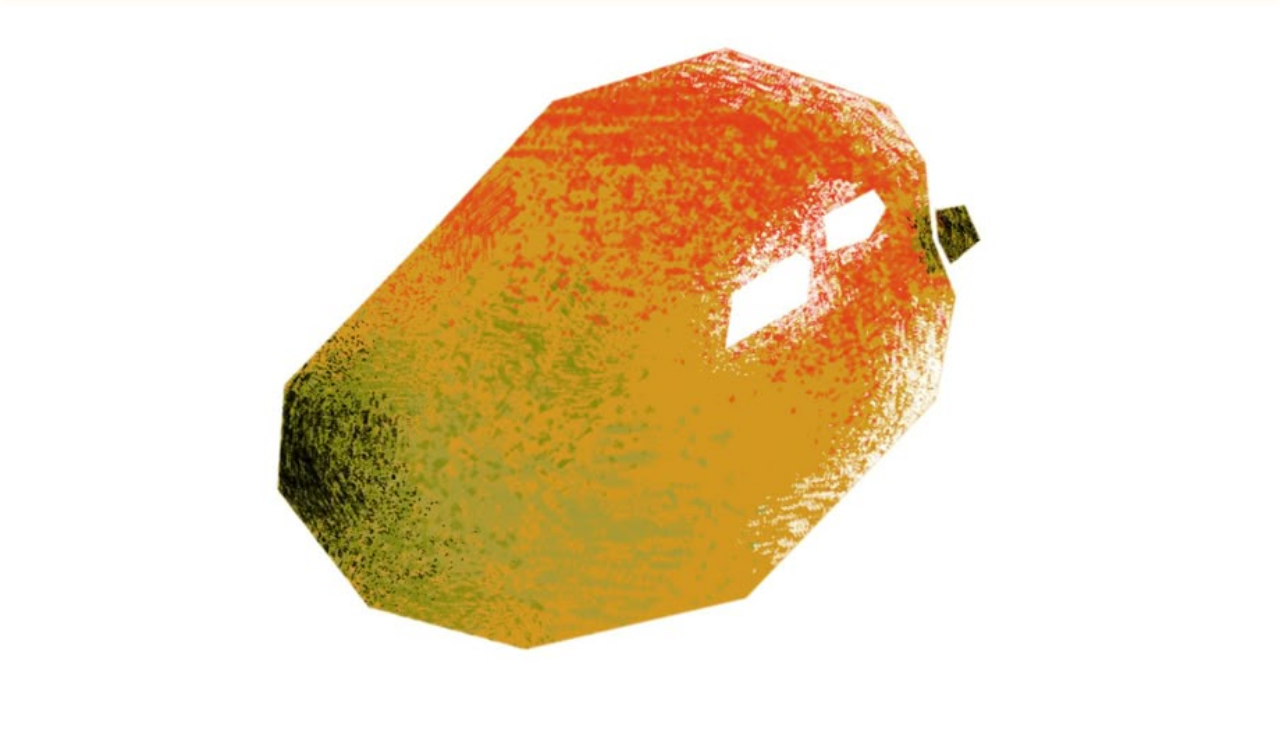
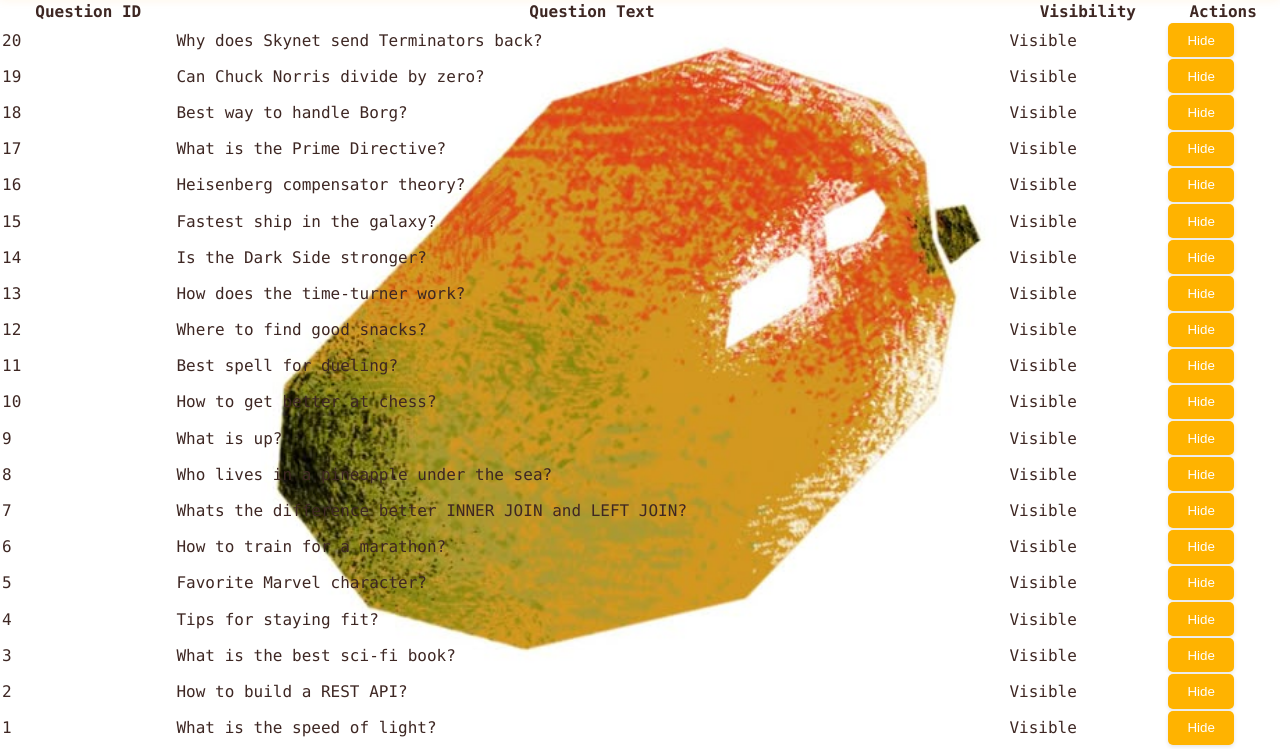
Before and after one commit to Techdude01/MangoDB, a Flask app: page /admin_dashboard in a window 1280 px wide. Shown: the part 51-800 px from the top of the page. Run offline with Flask 3, Linux system fonts and the light colour scheme; a user stored in the database is signed in; data comes from the database, SQL or seed files in the repository.

Commit message:
whadahellCSS

```diff
--- a/server/main.py
+++ b/server/main.py
@@ -179,6 +179,54 @@ def hide_question(question_id):
 
     return redirect(url_for('home'))
 
+@app.route('/unhide_question/<int:question_id>', methods=['POST'])
+def unhide_question(question_id):
+    if session.get('role') != 'admin':
+        flash('Access denied: Admins only.', 'danger')
+        return redirect(url_for('home'))
+
+    conn = connect_db()
+    cursor = conn.cursor()
+    try:
+        cursor.execute("UPDATE Question SET visibility = 'visible' WHERE questionID = %s", (question_id,))
+        conn.commit()
+        flash('Question unhidden successfully.', 'success')
+    except Exception as e:
+        conn.rollback()
+        flash(f"Error unhiding question: {e}", 'danger')
+    finally:
+        cursor.close()
+        conn.close()
+
+    return redirect(url_for('admin_dashboard'))
+
+@app.route('/delete_question/<int:question_id>', methods=['POST'])
+def delete_question(question_id):
+    if session.get('role') != 'admin':
+        flash('Access denied: Admins only.', 'danger')
+        return redirect(url_for('home'))
+
+    conn = connect_db()
+    cursor = conn.cursor()
+    try:
+        # Delete associated tags, comments, responses, and votes first
+        cursor.execute("DELETE FROM QuestionTag WHERE questionID = %s", (question_id,))
+        cursor.execute("DELETE FROM Comment WHERE questionID = %s", (question_id,))
+        cursor.execute("DELETE FROM Response WHERE questionID = %s", (question_id,))
+        cursor.execute("DELETE FROM Vote WHERE questionID = %s", (question_id,))
+
+        # Now delete the question itself
+        cursor.execute("DELETE FROM Question WHERE questionID = %s", (question_id,))
+        conn.commit()
+        flash('Question deleted successfully.', 'success')
+    except Exception as e:
+        conn.rollback()
+        flash(f"Error deleting question: {e}", 'danger')
+    finally:
+        cursor.close()
+        conn.close()
+
+    return redirect(url_for('admin_dashboard'))
 
 @app.route('/register', methods=['GET', 'POST'])
 def register_route():
@@ -417,7 +465,7 @@ def most_recent():
 def admin_questions():
     page = request.args.get('page', 1, type=int)
     per_page = 5
-
+    user_role = session.get('role', 'user')
     # Calculate offset for pagination
     offset = (page - 1) * per_page
 
--- a/server/templates/admin_dashboard.html
+++ b/server/templates/admin_dashboard.html
@@ -1,6 +1,6 @@
 {% extends 'base.html' %}
 
-{% block content %}
+{% block body %}
 <table class="table">
     <thead>
         <tr>
--- a/server/templates/admin_questions.html
+++ b/server/templates/admin_questions.html
@@ -1,6 +1,6 @@
 {% extends 'base.html' %}
 
-{% block content %}
+{% block body %}
 
 <!-- Admin-Only: All Questions Section -->
 <div class="card question-list-card admin-section">
```
Also changed, not shown: 2 other files.
